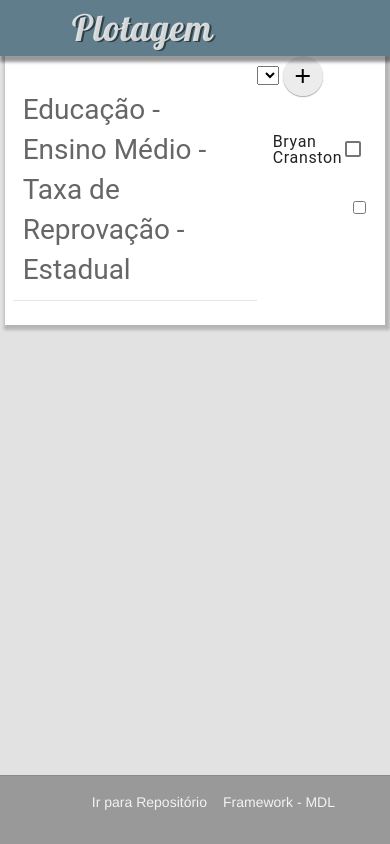
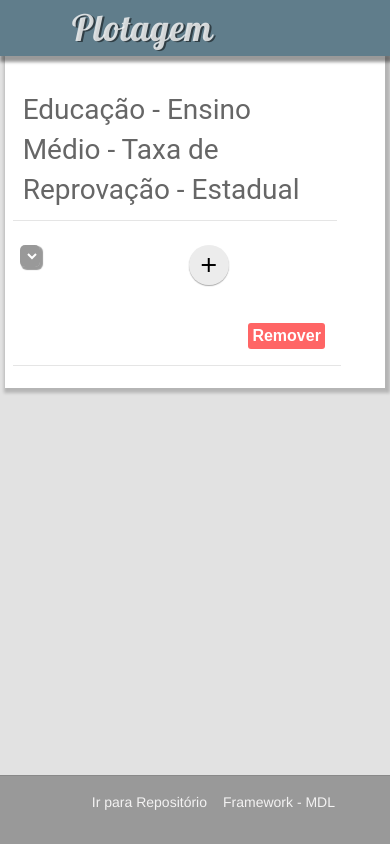
Before and after one commit to costafsk/plotagem, a website with bundled scripts: page index.html in a window 390 px wide. Both pictures are taken after a click on the button "add". Built offline with nearby package versions, Linux system fonts and the light colour scheme; no server answers.

Commit message:
Add files via upload

```diff
--- a/css/master.css
+++ b/css/master.css
@@ -38,7 +38,7 @@
 }
 
 /* ICON Font awesome config */
-@media(min-width:430px) {
+@media(min-width:820px) {
     .fab {
         font-size: 3em;
         color: rgba(245, 245, 245, 0.945);
@@ -58,14 +58,87 @@
         display: flex;
         flex-direction: column;
     }
+    .left-content {
+        margin: 0 2%;
+        width: 25%;
+    }
+    .add {
+        max-width: 10%;
+        display: flex;
+    }
+    #city {
+        max-width: 90%;
+        padding: 7px;
+        border: none;
+        outline: none;
+        box-shadow: 2px 2px 1px 1px rgba(0,0,0,0.4);
+        border-radius: 5px;
+        background-color:  rgba(0, 0, 0, 0.4);
+        background-position: 205px center;
+        font-family: Arial, Helvetica,sans-serif;
+        font-size: 1.2em;
+        padding: 3.7%;
+        color:white;
+        font-weight: bold;
+    }
+    .mdl-list > li {
+        max-width: 90%;
+        border-bottom: 1px solid rgba(0, 0, 0, 0.1);
+    }
 }
 
-@media(max-width:605px) {
-    .page-content>h3 {
+@media(max-width:819px) {
+    .page-content > h3 {
         padding: 10px;
         width: 80%;
         font-size: 2em;
         border-bottom: 1px solid rgba(0, 0, 0, 0.1);
+    }
+    .page-content {
+        display: flex;
+        flex-direction: column;
+    }
+    .left-content {
+        margin: 0 2%;
+        width: 100%;
+    }
+
+    .add {
+        margin-left: 2%;
+        max-width: 100%;
+        display: flex;
+    }
+
+    #city {
+        max-width: 100%;
+        padding: 7px;
+        border: none;
+        outline: none;
+        box-shadow: 2px 2px 1px 1px rgba(0, 0, 0, 0.4);
+        border-radius: 5px;
+        background-color: rgba(0, 0, 0, 0.4);
+        background-position: 205px center;
+        font-family: Arial, Helvetica, sans-serif;
+        font-size: 1.2em;
+        padding: 3.7%;
+        color: white;
+        font-weight: bold;
+    }
+
+    .mdl-list>li {
+        max-width: 90%;
+        border-bottom: 1px solid rgba(0, 0, 0, 0.1);
+    }
+    .fab {
+        font-size: 3em;
+        color: rgba(245, 245, 245, 0.945);
+        text-shadow: 2px 1px rgba(0, 0, 0, 0.5);
+        transition: 1s color;
+    }
+
+    .fab:hover {
+        color: grey;
+        cursor: pointer;
     }
 }
 
--- a/index.html
+++ b/index.html
@@ -33,23 +33,17 @@
         <main class="mdl-layout__content">
             <div class="page-content">
                 <h3>Educação - Ensino Médio - Taxa de Reprovação - Estadual</h3>
-                <div class='box'>
+                <div class="box">
                     <div class="left-content">
+                        <div class="add">
+                            <div class="customOption">
                                 <select id="city"></select>
+                            </div>
                             <button class="mdl-button mdl-js-button mdl-button--fab mdl-button--mini-fab">
                                 <i class="material-icons">add</i>
                             </button>
-                        <ul class="demo-list-control mdl-list">
-                            <li class="mdl-list__item">
-                                <span class="mdl-list__item-primary-content">
-                                    Bryan Cranston
-                                </span>
-                                <span class="mdl-list__item-secondary-action">
-                                    <label class="mdl-checkbox mdl-js-checkbox mdl-js-ripple-effect" for="list-checkbox-1">
-                                        <input type="checkbox" id="list-checkbox-1" class="mdl-checkbox__input"/>
-                                    </label>
-                                </span>
-                            </li>
+                        </div>
+                        <ul class="demo-list-item mdl-list">
                         </ul>
                     </div>
                     <div class="right-content">
@@ -70,5 +64,6 @@
         </div>
         <script src="js/main.js" type="module"></script>
         <script defer src="https://code.getmdl.io/1.3.0/material.min.js"></script>
+    </div>
 </body>
 </html>
--- /dev/null
+++ b/js/config.module.js
@@ -0,0 +1,23 @@
+
+export function addCity() {
+    const select = document.querySelector('#city');
+    const ul = document.querySelector('.mdl-list');
+    const li = document.createElement('li');
+    li.className = 'mdl-list__item';
+    const span = document.createElement('span');
+    span.className = 'mdl-list__item-primary-content';
+    span.textContent = select.value;
+    const button = document.createElement('button');
+    button.textContent = 'Remover';
+    button.style.backgroundColor = '#ff6565';
+    button.style.color = 'white';
+    button.style.outline = 'none';
+    button.style.border = 'none';
+    button.style.borderRadius = '3px';
+    button.style.fontWeight = 'bold';
+    button.style.fontSize = '1em';
+    button.style.padding = '4px';
+    li.appendChild(span);
+    li.appendChild(button);
+    ul.appendChild(li);
+}
--- a/js/main.js
+++ b/js/main.js
@@ -1,5 +1,8 @@
-document.addEventListener('DOMContentLoaded', function() {
-    'http://dados.fee.tche.br/ckan-download/fee-1999-mun-taxa-de-reprovacao-estadual-102566.csv';
+import {addCity} from './config.module.js';
+
+document.addEventListener('DOMContentLoaded', init());
+
+function init() {
     for (let i=99; i<113; i++) {
         let year = '19';
         i === 99 ? year += i : year = 20 + String(i).substring(1, 3);
@@ -32,7 +35,6 @@ document.addEventListener('DOMContentLoaded', function() {
     }
 
     const select = document.querySelector('#city');
-
     function options(dates) {
         for (let i=0; i<dates.length; i++) {
             const newOption = document.createElement('option');
@@ -42,32 +44,10 @@ document.addEventListener('DOMContentLoaded', function() {
         }
     }
 
-    const ul = document.querySelector('.mdl-list');
     const button = document.querySelector('.mdl-button');
 
     button.addEventListener('click', function(event) {
         event.preventDefault();
-        const li = document.createElement('li');
-        li.className = 'mdl-list__item';
-        const spanName = document.createElement('span');
-        spanName.className = 'mdl-list__item-primary-content';
-        spanName.textContent = select.value;
-        const spanInput = document.createElement('span');
-        spanInput.className = 'mdl-list__item-secondary-action';
-        const labelInput = document.createElement('label');
-        labelInput.classList.add('mdl-checkbox', 'mdl-js-checkbox', 'mdl-js-ripple-effect', 'mdl-js-ripple-effect--ignore-events');
-        labelInput.htmlFor = spanName.textContent;
-        const input = document.createElement('input');
-        input.className = 'mdl-checkbox__input';
-        input.setAttribute('type', 'checkbox');
-        input.id = spanName.textContent;
-
-
-        labelInput.appendChild(input);
-        spanInput.appendChild(labelInput);
-        li.appendChild(spanName);
-        li.appendChild(spanInput);
-        ul.appendChild(li);
+        addCity();
     });
-
-});
+};
```
Lines whose indentation alone changed are shown as unchanged.
